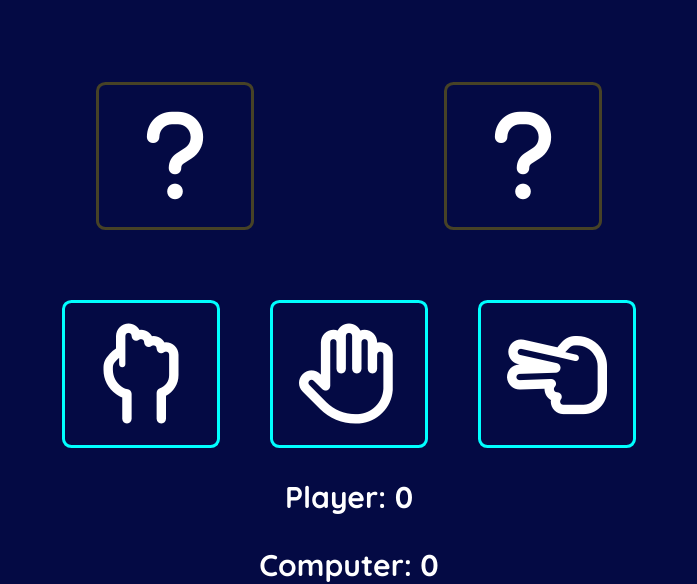
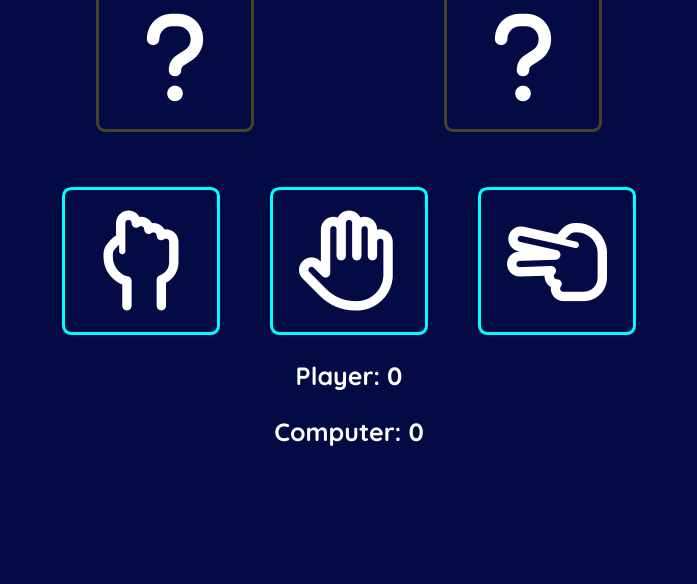
Before and after one commit to redelephant8/rock-paper-scissors, a plain HTML site: page index.html in a window 1280 px wide. Shown: the part 285-869 px from the top of the page, without its empty margins (291-988 px from the left). After the commit the page ends 800 px from the top, so only its background shows below. Drawn offline with Linux system fonts and the light colour scheme.

Commit message:
changed spacing issues

```diff
--- a/styles.css
+++ b/styles.css
@@ -1,10 +1,6 @@
 * {
     background-color: #040a44;
     color: white;
-}
-
-.main {
-    height: 100vh;
 }
 
 .far, .fas {
@@ -27,8 +23,9 @@ button {
 }
 
 .left, .right {
-    margin-bottom: 50px;
-    padding: 20px;
+    margin-bottom: 35px;
+    padding: 0 20px;
+    padding-bottom: 20px;
 }
 
 .top-section {
@@ -38,7 +35,7 @@ button {
 }
 
 .playAgain {
-    font-size: 35px;
+    font-size: 30px;
     padding: 20px;
     display: none;
 }
@@ -62,8 +59,12 @@ h1, p {
     font-family: 'Quicksand';
 }
 
+h1 {
+    margin-bottom: -10px;
+}
+
 p {
-    font-size: 30px;
+    font-size: 25px;
 }
 
 #individualResults {
```
